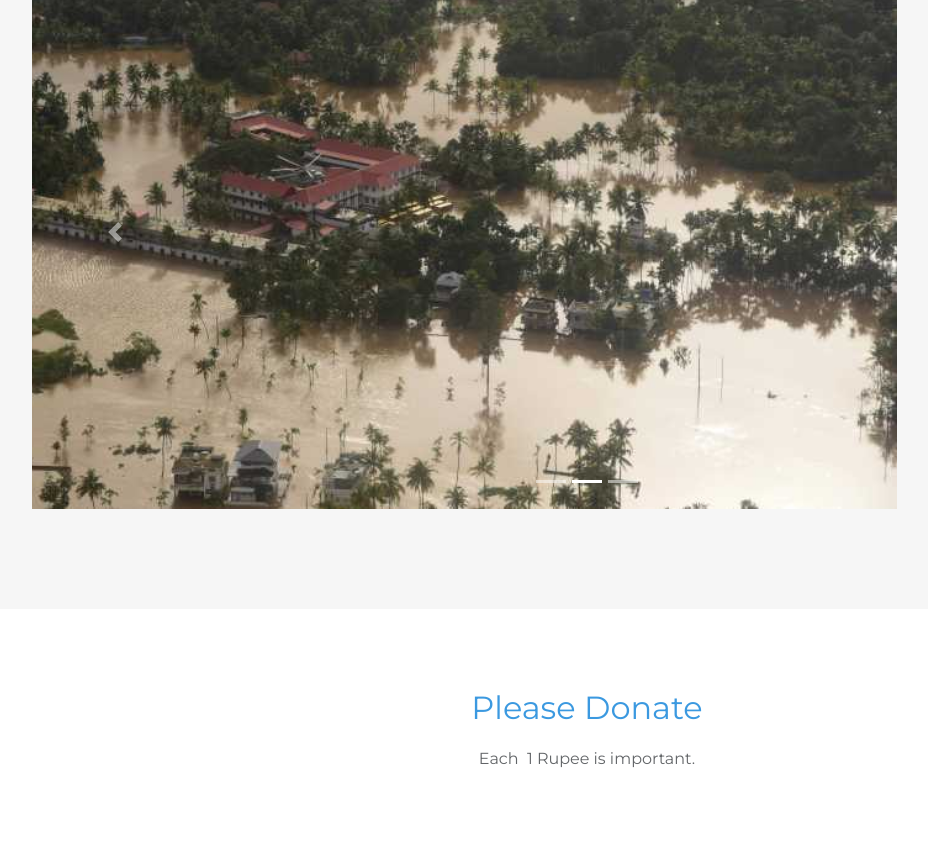
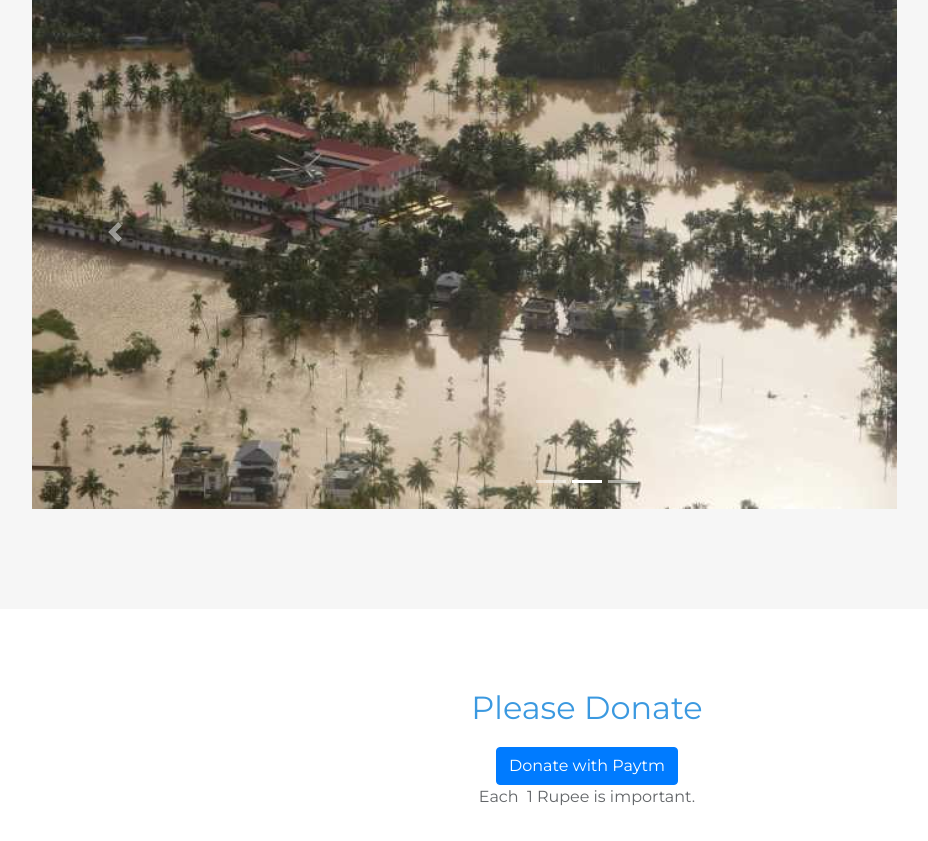
Before and after one commit to DeekshithRajBasa/kerala, a plain HTML site: page index.html in a window 1280 px wide. Shown: the part 2138-2979 px from the top of the page, without its empty margins (53-981 px from the left). Drawn offline with nearby package versions, Linux system fonts and the light colour scheme.

Commit message:
Update index.html

```diff
--- a/index.html
+++ b/index.html
@@ -94,7 +94,7 @@
         <section class="clean-block about-us">
             <div class="container">
                 <div class="block-heading">
-                    <h2 class="text-info">Please Donate</h2>
+                    <h2 class="text-info">Please Donate</h2><a class="btn btn-primary" role="button" href="https://paytm.com/helpinghand">Donate with Paytm</a>
                     <p>Each &nbsp;1 Rupee is important.<br><br></p>
                 </div>
             </div>
```
